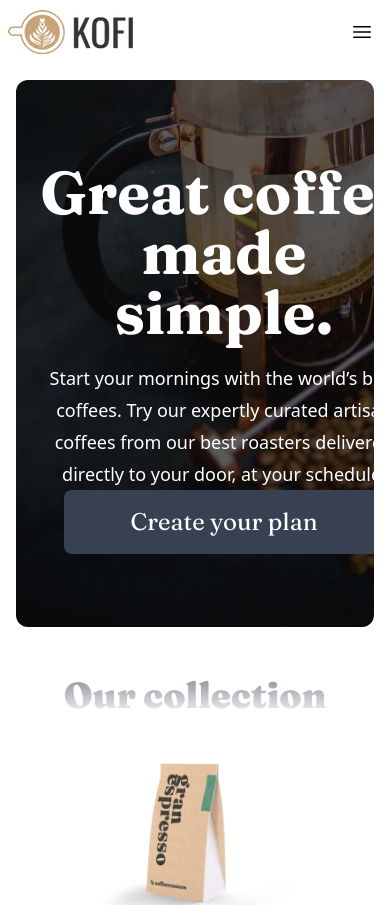
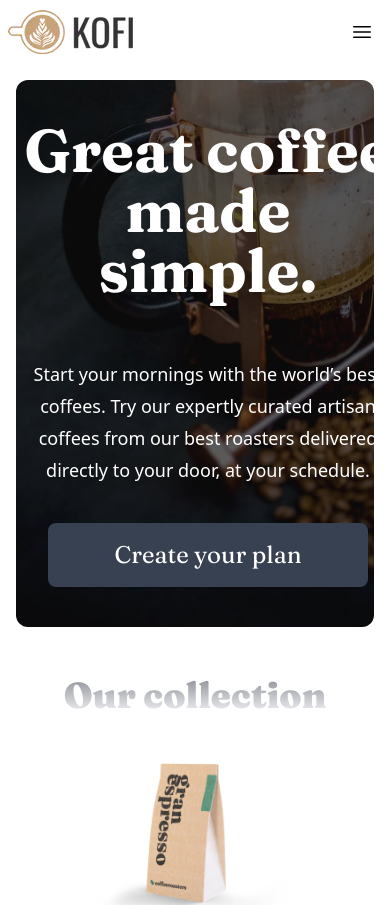
Before and after one commit to mario130/Kofi, a Next.js app: page / in a window 390 px wide. Shown: the top 905 px of the page. Built offline with nearby package versions, Linux system fonts and the light colour scheme.

Commit message:
fix: CTA overflow on mobile

```diff
--- a/src/app/_components/Homepage/CTA.tsx
+++ b/src/app/_components/Homepage/CTA.tsx
@@ -15,8 +15,8 @@ export default function CTA() {
           layout="responsive"
           objectFit="cover" />
       </picture>
-      <div className="absolute top-0 p-4 text-center md:text-left text-white h-full flex flex-col justify-center">
-        <div className="h-96 2xl:h-80 flex flex-col justify-between items-center md:items-start md:pl-8">
+      <div className="absolute top-0 text-center md:text-left text-white h-full flex flex-col justify-center">
+        <div className="h-full py-10 sm:py-0 sm:h-96 2xl:h-80 flex flex-col justify-between items-center md:items-start md:pl-8">
           <h1 className="text-6xl font-bold md:w-[400px] xl:w-[700px] 2xl:w-[1000px]">Great coffee made simple.</h1>
           <p className="text-lg font-extralight mt-5 leading-8 w-96 md:w-[450px] xl:w-[600px]">Start your mornings with the world’s best coffees. Try our expertly curated artisan
             coffees from our best roasters delivered directly to your door, at your schedule.</p>
```
